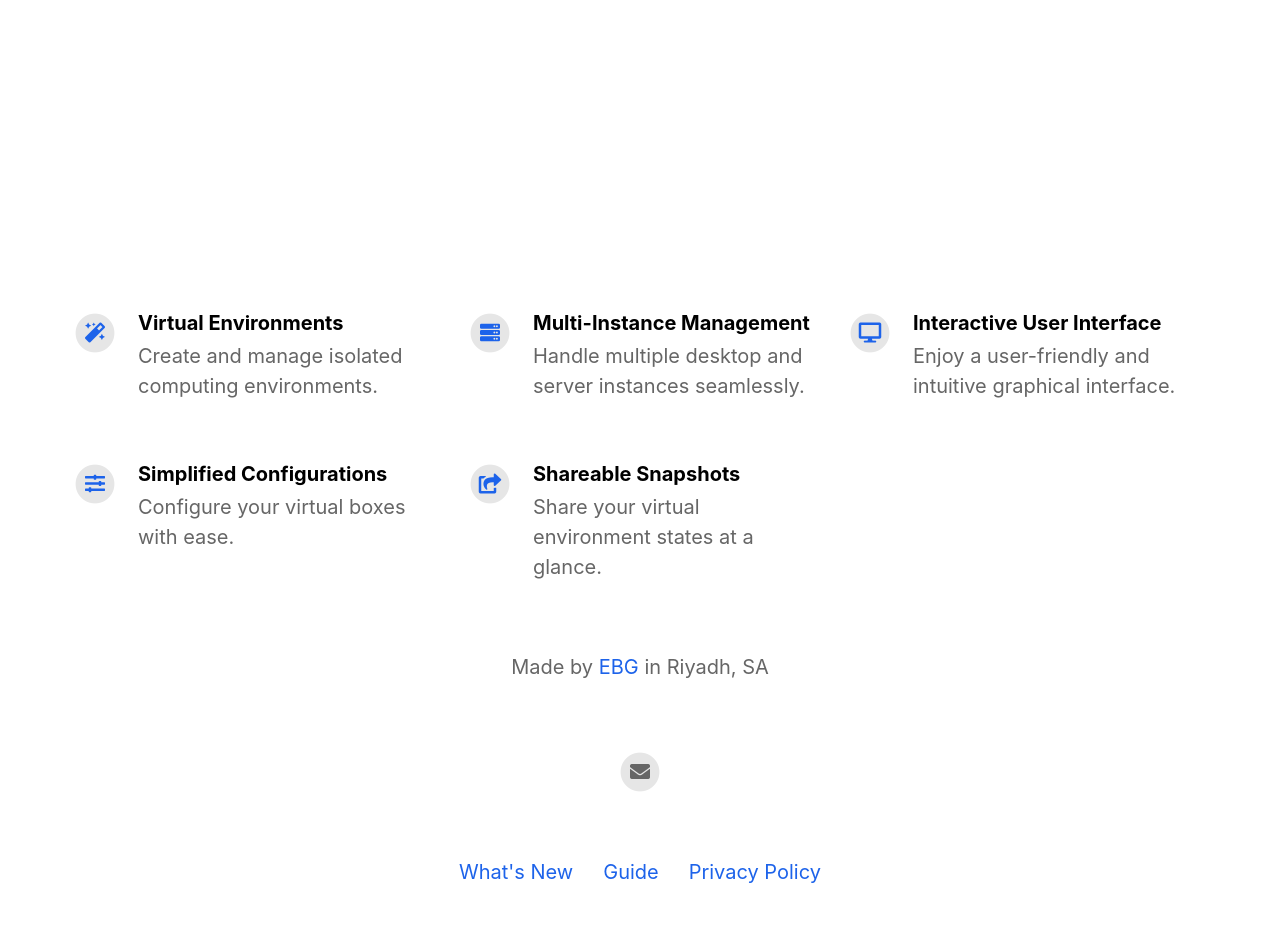
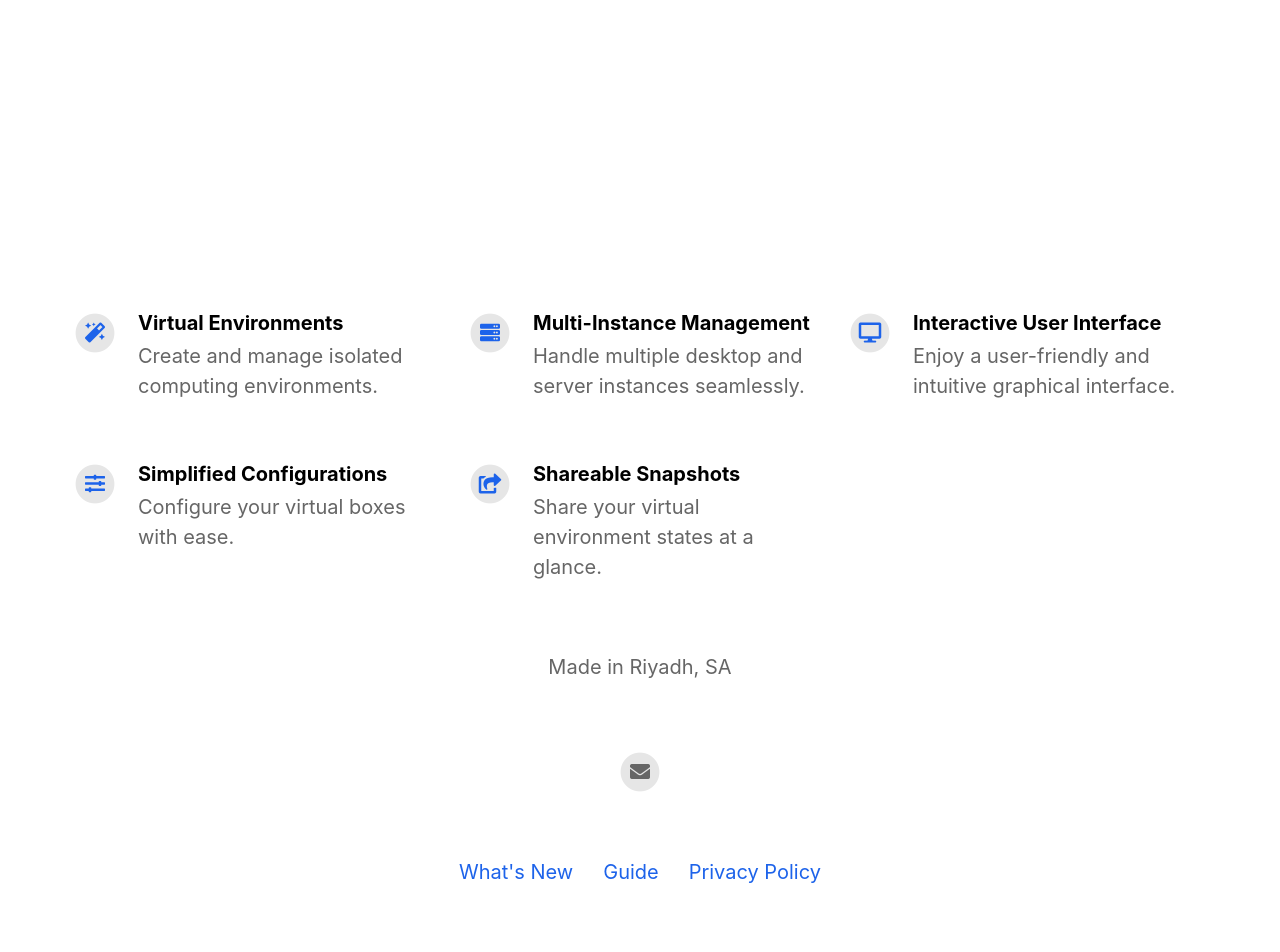
Before and after one commit to i3bit/ebg, a Jekyll site: the page built from index.html, in a window 1280 px wide. Shown: the part 771-1723 px from the top of the page. Built offline with Jekyll 4.4.1, drawn with Linux system fonts in a browser that asks for light colours; nearby versions of some CDN libraries.

Commit message:
Update footer.html

```diff
--- a/_includes/footer.html
+++ b/_includes/footer.html
@@ -1,6 +1,6 @@
 <footer>
 	{% if site.your_name %}
-	<p class="footerText">Made by {% if site.your_link %}<a href="{{ site.your_link }}">{% endif %}{{ site.your_name }}{% if site.your_link %}</a>{% endif %}{% if site.your_city %} in {{ site.your_city }}{% endif %}</p>
+	<p class="footerText">Made {% if site.your_city %} in {{ site.your_city }}{% endif %}</p>
 	{% endif %}
 	<div class="footerIcons">
 
```
